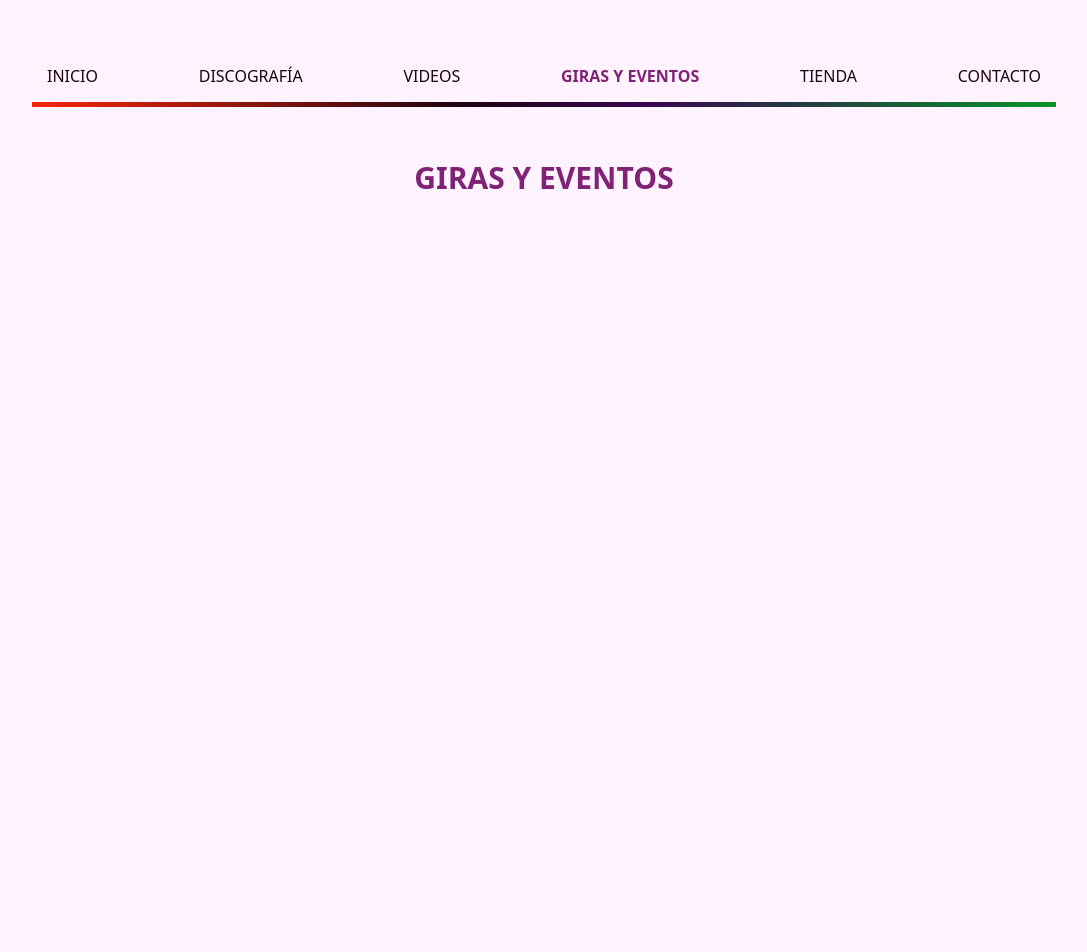
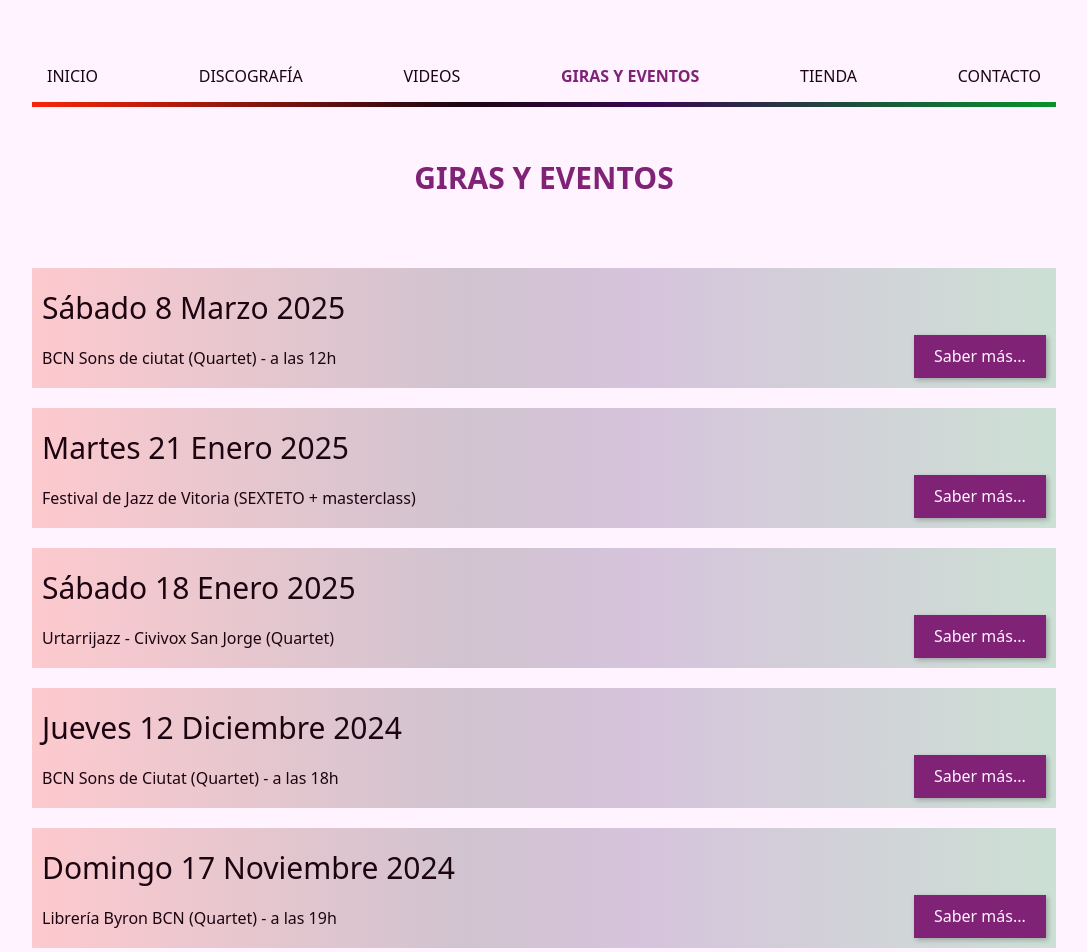
Before and after one commit to MAlexGG/estela-julia, a React (Vite) app: page /tours-events in a window 1280 px wide. Shown: the top 952 px of the page, without its empty margins (96-1183 px from the left). Before the commit the page ends 800 px from the top, so only its background shows below. Built offline with nearby package versions, Linux system fonts and the light colour scheme.

Commit message:
tours page

```diff
--- /dev/null
+++ b/src/assets/data/tours.json
@@ -0,0 +1,45 @@
+{
+    "tours": [{
+            "id": 1,
+            "date": "Viernes 25 Octubre 2024",
+            "place": "Pamplona, Zentral (Sexteto)",
+            "link": "http://"
+        },
+        {
+            "id": 2,
+            "date": "Sábado 16 Noviembre 2024",
+            "place": "BCN Sons de ciutat (Quartet) - a las 12am",
+            "link": "http://"
+        },
+        {
+            "id": 3,
+            "date": "Domingo 17 Noviembre 2024",
+            "place": "Librería Byron BCN (Quartet) - a las 19h",
+            "link": "http://"
+        },
+        {
+            "id": 4,
+            "date": "Jueves 12 Diciembre 2024",
+            "place": "BCN Sons de Ciutat (Quartet) - a las 18h",
+            "link": "http://"
+        },
+        {
+            "id": 5,
+            "date": "Sábado 18 Enero 2025",
+            "place": "Urtarrijazz - Civivox San Jorge (Quartet)",
+            "link": "http://"
+        },
+        {
+            "id": 6,
+            "date": "Martes 21 Enero 2025",
+            "place": "Festival de Jazz de Vitoria (SEXTETO + masterclass)",
+            "link": "http://"
+        },
+        {
+            "id": 7,
+            "date": "Sábado 8 Marzo 2025",
+            "place": "BCN Sons de ciutat (Quartet) - a las 12h",
+            "link": "http://"
+        }
+    ]
+}
--- /dev/null
+++ b/src/components/button/Button.jsx
@@ -0,0 +1,9 @@
+import styles from './Button.module.css'
+
+function Button({link}) {
+  return (
+    <a href={link} target="_blank" rel="noopener noreferrer"><button className={styles.ctButton}>Saber más...</button></a>
+  )
+}
+
+export default Button
--- /dev/null
+++ b/src/components/button/Button.module.css
@@ -0,0 +1,6 @@
+.ctButton {
+    background-color: var(--main-color);
+    color: var(--light-color);
+    border-radius: 0;
+    box-shadow: 2px 2px 5px rgba(0, 0, 0, 0.25);
+}
--- /dev/null
+++ b/src/components/tour/Tour.jsx
@@ -0,0 +1,16 @@
+import Button from '../button/Button'
+import styles from './Tour.module.css'
+
+function Tour({tour}) {
+  return (
+    <div className={styles.ctTour}>
+        <h3>{tour.date}</h3>
+        <p>{tour.place}</p>
+        <div className={styles.btLink}>
+            <Button link={tour.link}/>
+        </div>
+    </div>
+  )
+}
+
+export default Tour
--- /dev/null
+++ b/src/components/tour/Tour.module.css
@@ -0,0 +1,22 @@
+.ctTour {
+    width: 100%;
+    height: 120px;
+    background: var(--gradientTransparent-color);
+    position: relative;
+    margin: 20px 0;
+    display: flex;
+    flex-direction: column;
+    justify-content: space-around;
+    padding: 10px;
+}
+
+.btLink {
+    position: absolute;
+    bottom: 10px;
+    right: 10px;
+}
+
+h3 {
+    font-size: var(--font-subtitle);
+    font-weight: 200;
+}
--- a/src/config/Router.jsx
+++ b/src/config/Router.jsx
@@ -1,8 +1,8 @@
 import { BrowserRouter, Route, Routes } from "react-router-dom"
 import App from '../App'
-import Tours from "../pages/Tours"
 import NotFound from '../pages/NotFound'
 import Videos from "../pages/videos/Videos"
+import Tours from "../pages/tours/Tours"
 
 function Router() {
   return (
--- a/src/index.css
+++ b/src/index.css
@@ -17,6 +17,7 @@
     --light-color: #FEF3FF;
     --dark-color: #1C0511;
     --gradient-color: linear-gradient(90deg, rgba(248, 38, 9, 1) 0%, rgba(28, 5, 17, 1) 42%, rgba(56, 6, 81, 1) 60%, rgba(6, 148, 41, 1) 100%);
+    --gradientTransparent-color: linear-gradient(90deg, rgba(248, 38, 9, 0.2) 0%, rgba(28, 5, 17, 0.2) 42%, rgba(56, 6, 81, 0.2) 60%, rgba(6, 148, 41, 0.2) 100%);
     --font-subtitle: 30px;
     --filter-svg: invert(17%) sepia(38%) saturate(3973%) hue-rotate(284deg) brightness(96%) contrast(92%);
 }
--- a/src/pages/Tours.jsx
+++ /dev/null
@@ -1,12 +0,0 @@
-import Navbar from "../components/navbar/Navbar"
-
-function Tours() {
-  return (
-    <>
-    <Navbar/>
-    <h2>GIRAS Y EVENTOS</h2>
-    </>
-  )
-}
-
-export default Tours
--- /dev/null
+++ b/src/pages/tours/Tours.jsx
@@ -0,0 +1,30 @@
+import { useEffect, useState } from "react"
+import Navbar from "../../components/navbar/Navbar"
+import Tour from "../../components/tour/Tour"
+import styles from './Tours.module.css'
+import tours from '../../assets/data/tours.json'
+
+function Tours() {
+
+  const [data, setData] = useState([]);
+
+  useEffect(() => {
+    setData(tours.tours)
+  }, [data])
+
+  return (
+    <>
+    <Navbar/>
+    <h2>GIRAS Y EVENTOS</h2>
+    <div className={styles.ctTours}>
+      {
+        data.map((tour, index) => (
+          <Tour key={index} tour={tour}/>
+        )).reverse()
+      }
+    </div>
+    </>
+  )
+}
+
+export default Tours
--- /dev/null
+++ b/src/pages/tours/Tours.module.css
@@ -0,0 +1,4 @@
+.ctTours {
+    width: 80vw;
+    position: relative;
+}
```
